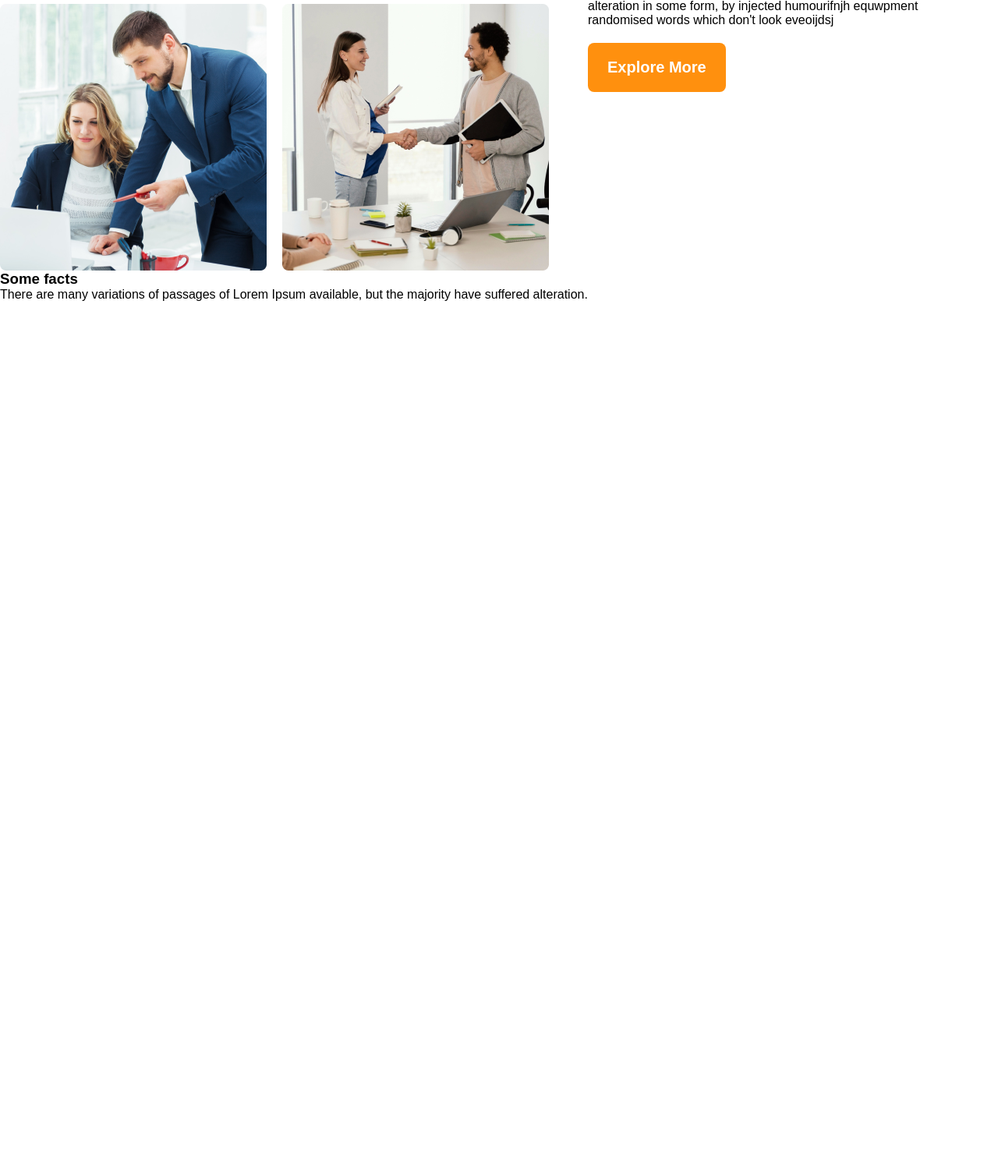
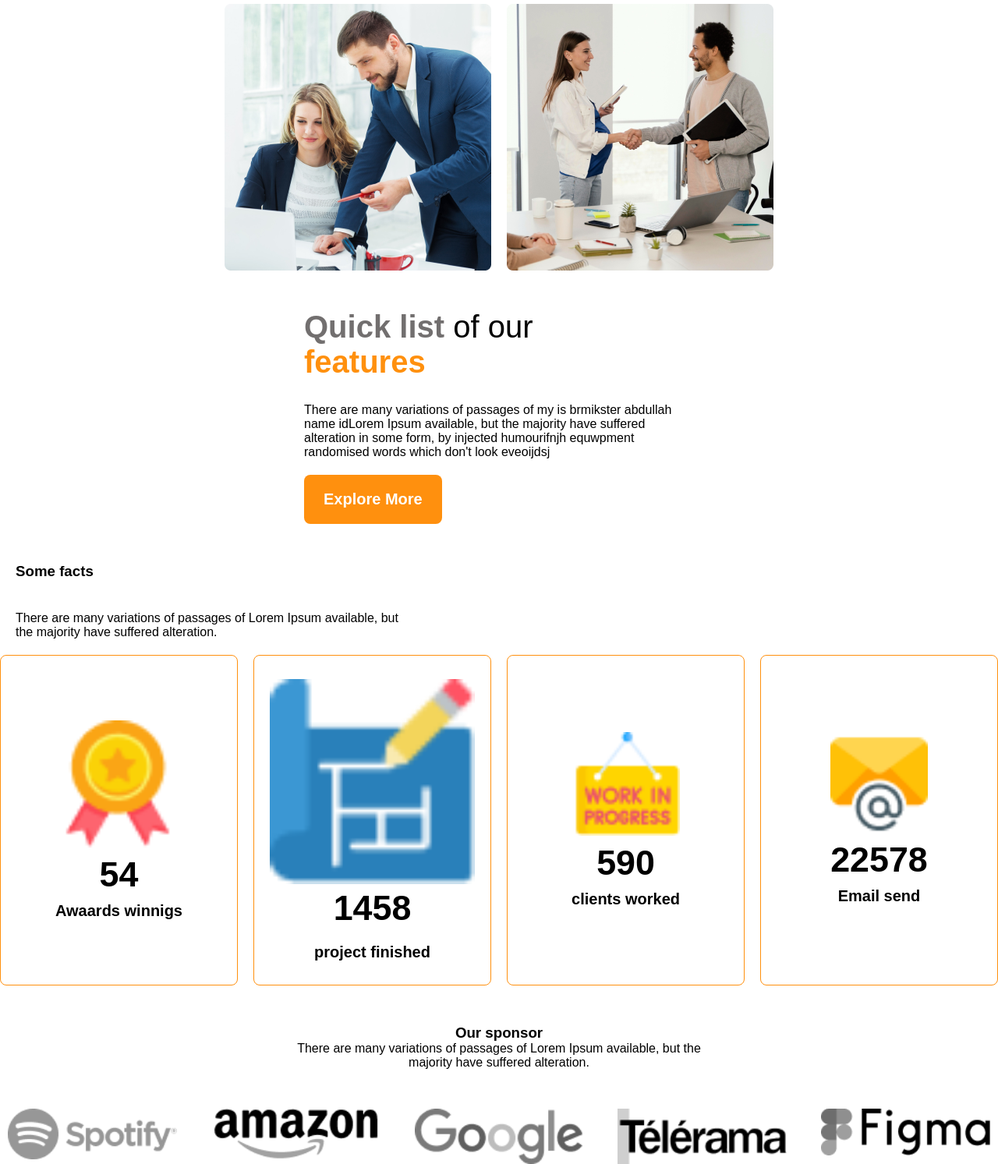
Before and after one commit to jobayer-146/G3-architect, a plain HTML site: page index.html in a window 1280 px wide. Shown: the part 1333-2826 px from the top of the page at 78% size. Before the commit the page ends 1792 px from the top, so only its background shows below. Drawn offline with Linux system fonts and the light colour scheme.

Commit message:
add sponsor companise

```diff
--- a/index.html
+++ b/index.html
@@ -56,41 +56,57 @@
    </section>
     </main>
 <!-- teams secetion end -->
- <!-- featurs will enjoy section start -->
+<!-- some-facts -->
      <section>
-        <h3>Some facts</h3>
+        <h3 class="facts-head">Some facts</h3>
         <div class="featurs-pragraph">
-            <p>There are many variations of passages of Lorem Ipsum available, but the majority have suffered alteration.</p>
+            <p>There are many variations of passages of Lorem Ipsum available, but <br> the majority have suffered alteration.</p>
         </div>
-        <div class="facts-container">
-            <div class="fact">
-                <img src="" alt="" class="fact-icone">
-                <h4 class="fact-number"></h4>
-                <h5 class="fact-name"></h5>
+        <div class="facts-container ">
+            <div class="fact-card">
+          <div>
+                  <img src="./images/icons/ribon.png" alt="" class="fact-icone">
+                <h4 class="fact-number">54</h4>
+                <h5 class="fact-name">Awaards winnigs</h5>
+          </div>
             </div>
-            <div class="fact">
-                <img src="" alt="" class="fact-icone">
-                <h4 class="fact-number"></h4>
-                <h5 class="fact-name"></h5>
+         <div>
+               <div class="fact-card">
+                <img src="./images/icons/projects.png" alt="" class="fact-icone">
+                <h4 class="fact-number">1458</h4>
+                <h5 class="fact-name">project finished</h5>
+         </div>
             </div>
-            <div class="fact">
-                <img src="" alt="" class="fact-icone">
-                <h4 class="fact-number"></h4>
-                <h5 class="fact-name"></h5>
+            <div class="fact-card">
+               <div>
+                 <img src="./images/icons/customers.png" alt="" class="fact-icone">
+                <h4 class="fact-number">590</h4>
+                <h5 class="fact-name">clients worked</h5>
+               </div>
             </div>
-            <div class="fact">
-                <img src="" alt="" class="fact-icone">
-                <h4 class="fact-number"></h4>
-                <h5 class="fact-name"></h5>
+            <div class="fact-card">
+               <div>
+                 <img src="./images/icons/email.png" alt="" class="fact-icone">
+                <h4 class="fact-number">22578</h4>
+                <h5 class="fact-name">Email send</h5>
+               </div>
             </div>
         </div>
      </section>
-
-<!-- featurs will enjoy section end -->
  <!-- some facts -->
-  <section class="some-facts">
-
-  </section>
+   <section class="our-sponser">
+    <div class="sponsor-info">
+        <h3 class="section-tittel">Our sponsor</h3>
+        <p>There are many variations of passages of Lorem Ipsum available, but the majority have suffered alteration.</p>
+    </div>
+    <div class="sponsor-companise">
+        <img src="./images/sponsors/spotify.png" alt="">
+        <img src="./images/sponsors/amazon.png" alt="">
+        <img src="./images/sponsors/google.png" alt="">
+        <img src="./images/sponsors/telerama.png" alt="">
+        <img src="./images/sponsors/figma.png" alt="">
+    </div>
+   </section>
     <footer>
 
     </footer>
--- a/style.css
+++ b/style.css
@@ -131,22 +131,77 @@
 #features {
     color: #FF900E;
 }
+/* some fact related style */
+.facts-container {
+    display: grid;
+    gap: 20px;
+    grid-template-columns: repeat(4,1fr);
+}
+.fact-card{
+     border: 1px solid #FF900E;
+    /* height: 240px;
+    width: 240px; */
+    padding: 30px 20px;
+    border-radius: 8px;
+    flex-direction: column;
+    display: flex;
+    align-items: center;
+    justify-content: center;
+    text-align: center;
+}
+.fact-number {
+    font-size: 2.8rem;
+    font-weight: 600;
+    margin-top: 5px;
+    margin-bottom: 10px;
+}
+.fact-name {
+    font-size: 1.25rem;
+    margin-top: 10px;
+    font-weight: 600;
+
+}
+.facts-head {
+    padding: 20px  ;
+
+}
+.featurs-pragraph {
+   padding: 20px 20px;
+}
+/* sponsoe relateed sponsor */
+.sponsor-info {
+    max-width: 540px;
+    margin: 50px auto;
+    text-align: center;
+}
+.sponsor-companise {
+    display: grid;
+    gap: 24px;
+    grid-template-columns: repeat(5,1fr);
+}
+.sponsor-companise img {
+    filter: grayscale(100%);
+    padding: 0 10px;
+}
 /* responsive media quary */
 @media screen and (max-width:576px) {
     .nav-bar, .nav-link .teams{
         flex-direction: column;
     }
-.features-img-container {
-   grid-template-columns: repeat(1,1fr);
+.features-img-container ,
+ .facts-container,
+ .sponsor-companise {
+   grid-template-columns: 1fr;
+   /* justify-content: center; */
 }
-.our-features {
+.our-features,.sponsor-companise{
     margin-left: 20px;
 }
 }
 /* medium size divice responsib media quary */
 @media screen and (min-width:982px) {
     .teams {
-        /* flex-direction: column; */
+        flex-direction: column;
     }
 
 }
```
